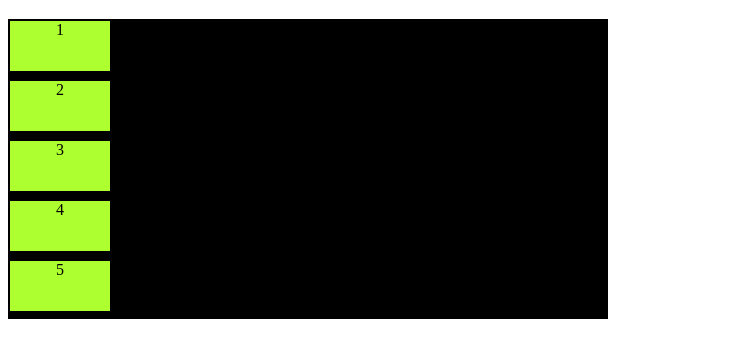
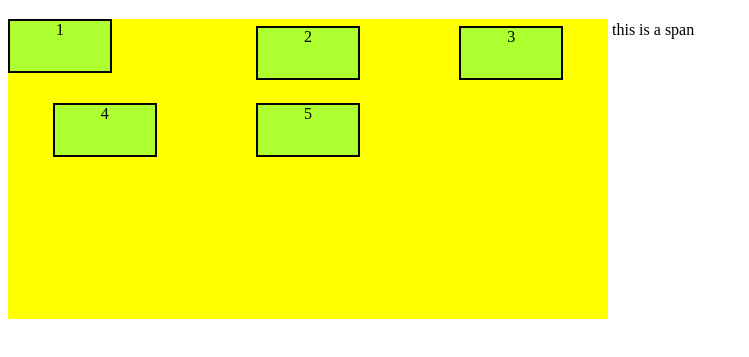
Before and after one commit to deepikapathak25/WebDev-Practice, a plain HTML site: page CSS/Grid/index.html in a window 1280 px wide. Shown: the part 61-418 px from the top of the page, without its empty margins (0-749 px from the left). Drawn offline with Linux system fonts and the light colour scheme.

Commit message:
Updated Grid layout: modified index.html and style.css

```diff
--- a/CSS/Grid/index.html
+++ b/CSS/Grid/index.html
@@ -9,11 +9,12 @@
 <body>
     <h1>Grid Playground</h1>
     <div class="container">
-        <div class="item">1</div>
-        <div class="item">2</div>
+        <div class="item one">1</div>
+        <div class="item two">2</div>
         <div class="item">3</div>
         <div class="item">4</div>
         <div class="item">5</div>
     </div>
+    <span>this is a span</span>
 </body>
 </html>
--- a/CSS/Grid/style.css
+++ b/CSS/Grid/style.css
@@ -1,8 +1,19 @@
 .container{
     width: 600px;
     height: 300px;
-    background-color: black;
-    display: grid;
+    background-color: yellow;
+    display: inline-grid;
+    /* grid-template-rows: 60px 60px 60px 60px 60px;
+    grid-template-columns: 200px 200px 200px; */
+    /* grid-template-rows: repeat(5,1fr); */
+    grid-template-rows: 1fr 1fr 1fr 1fr;
+    grid-template-columns: repeat(3,1fr);
+    /* row-gap: 10px;
+    column-gap: 30px; */
+    grid-gap: 10px;
+    /* justify-items: center;
+    align-items: center; */
+    place-items: center;
 }
 
 .item{
@@ -12,3 +23,18 @@
     border: 2px solid black;
     text-align: center;
 }
+.one{
+    /* grid-column-start: 1;
+    grid-column-end: 3; */
+    /* grid-column: 1/4; */
+    /* grid-column: 1/span 2; */
+    /* justify-self: end; horizontal */
+    place-self: start;
+}
+.two{
+    /* grid-row-start: 1;
+    grid-row-end: 3; */
+    /* grid-row: 1/3; */
+    /* grid-row: 1/span 3; */
+    align-self: left;
+}
```
